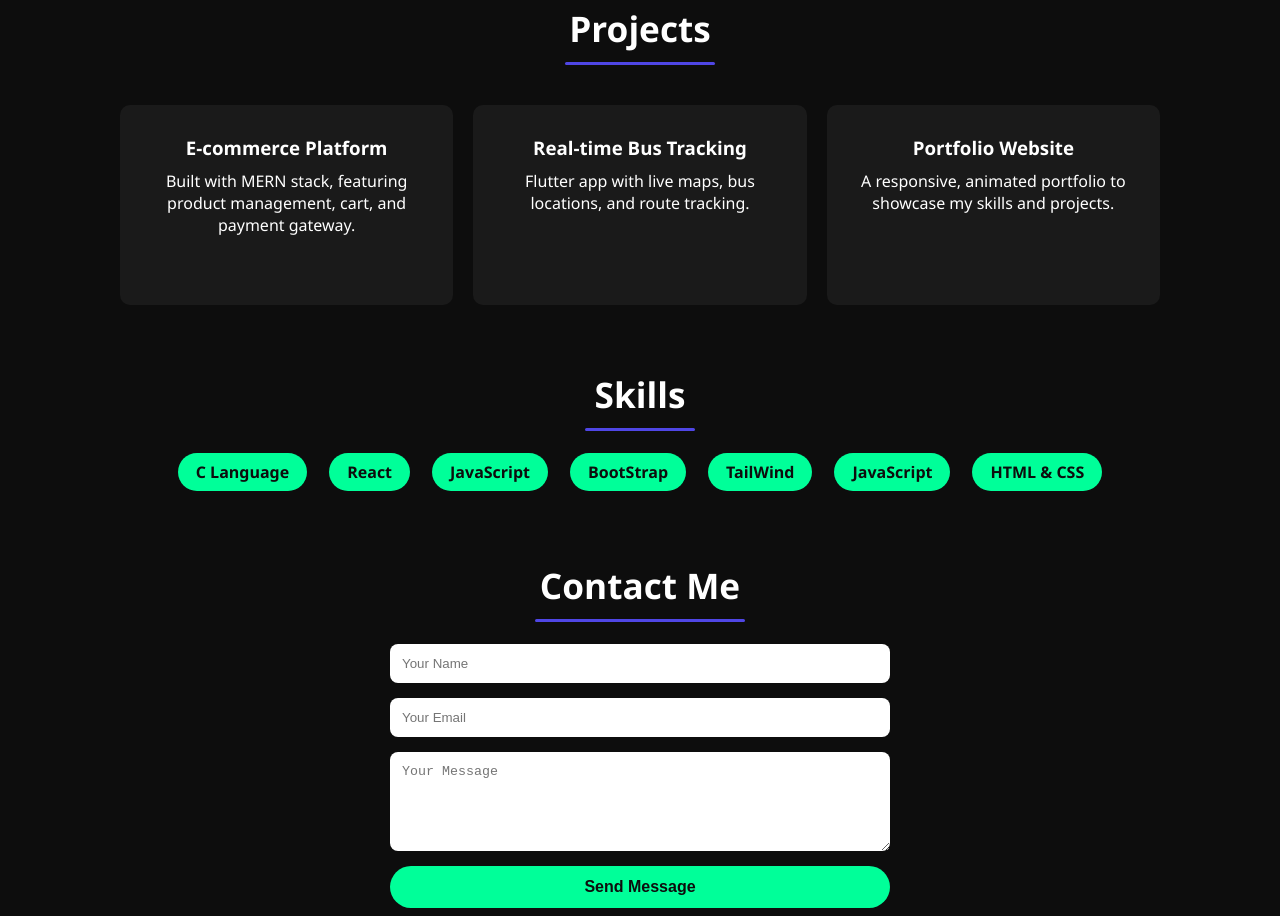
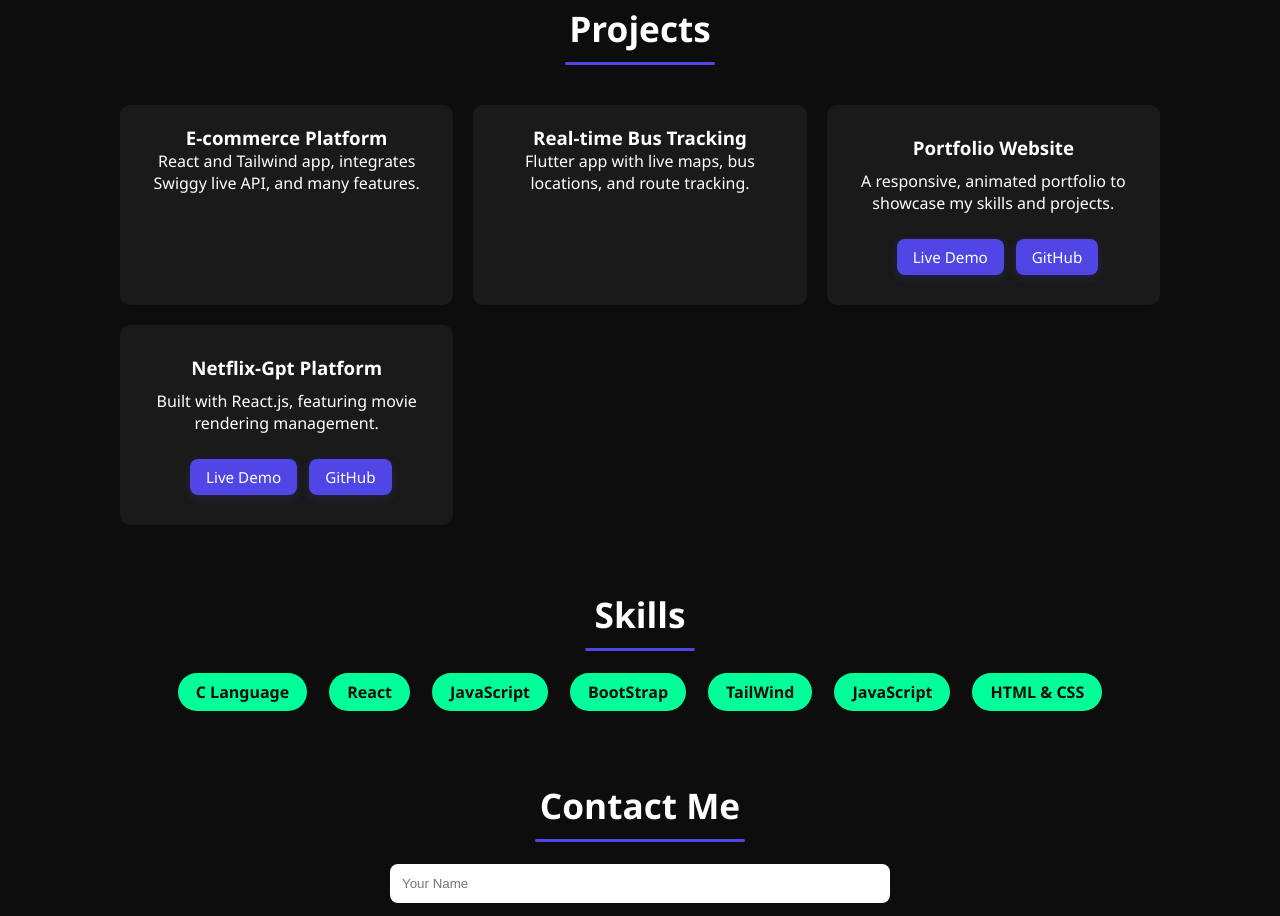
Before and after one commit to rithikku/Portfolio, a React (Vite) app: page / in a window 1280 px wide. Shown: the part 1060-1976 px from the top of the page. Built offline with nearby package versions, Linux system fonts and the light colour scheme.

Commit message:
Update ProjectSection.jsx

```diff
--- a/src/component/ProjectSection.jsx
+++ b/src/component/ProjectSection.jsx
@@ -3,23 +3,40 @@ const ProjectSection = () => {
     <section className="projects" id="projects">
       <h2>Projects</h2>
       <div className="project-list">
+
         <div className="project-card">
-          <h3 className="projectHead">E-commerce Platform</h3>
+          <h3>E-commerce Platform</h3>
           <p>
-            Built with MERN stack, featuring product management, cart, and
-            payment gateway.
+            React and Tailwind app, integrates Swiggy live API, and many features.
           </p>
         </div>
         <div className="project-card">
-          <h3 className="projectHead">Real-time Bus Tracking</h3>
+          <h3>Real-time Bus Tracking</h3>
           <p>Flutter app with live maps, bus locations, and route tracking.</p>
         </div>
+
         <div className="project-card">
           <h3 className="projectHead">Portfolio Website</h3>
           <p>
             A responsive, animated portfolio to showcase my skills and projects.
           </p>
+          <div className="project-links">
+            <a href="https://iamrithikk.netlify.app/" target="_blank" rel="noopener noreferrer">Live Demo</a>
+            <a href="https://github.com/rithikku/Portfolio" target="_blank" rel="noopener noreferrer">GitHub</a>
+          </div>
         </div>
+
+        <div className="project-card">
+          <h3 className="projectHead">Netflix-Gpt Platform</h3>
+          <p>
+            Built with React.js, featuring movie rendering management.
+          </p>
+          <div className="project-links">
+            <a href="https://netflix-gpt-demo.vercel.app" target="_blank" rel="noopener noreferrer">Live Demo</a>
+            <a href="https://github.com/rithikku/React-Code" target="_blank" rel="noopener noreferrer">GitHub</a>
+          </div>
+        </div>
+
       </div>
     </section>
   );
```
